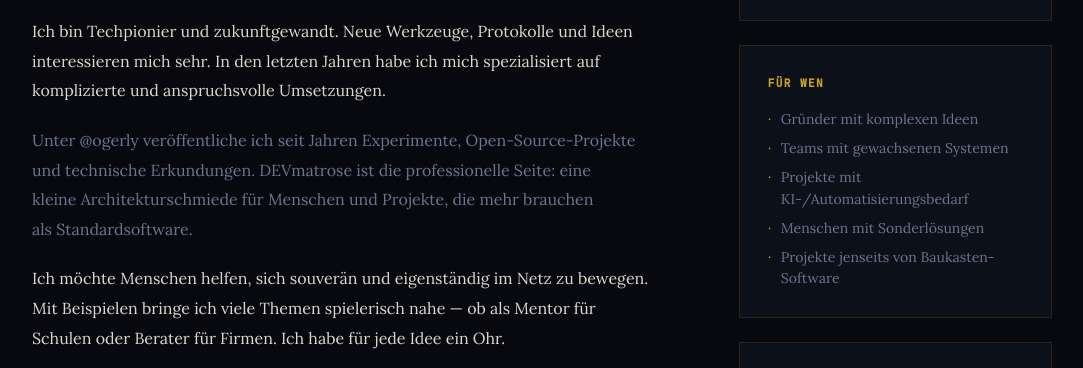
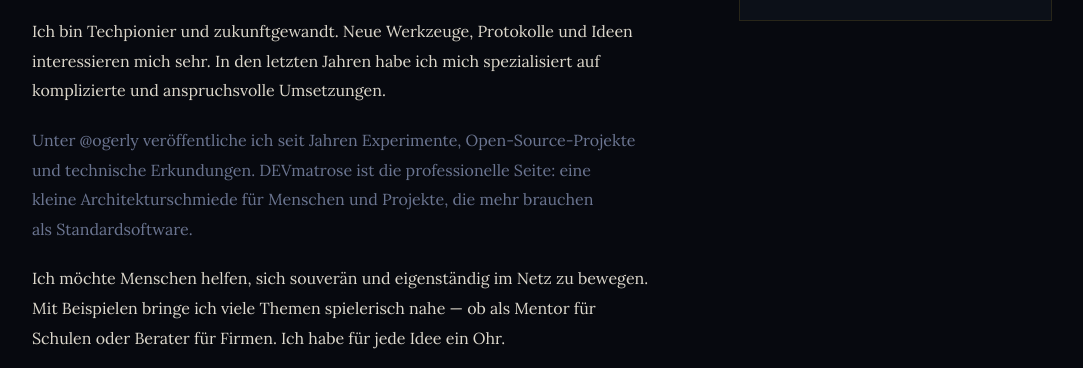
Before and after one commit to ogerly/alexander-friedland, a plain HTML site: page index.html in a window 1280 px wide. Shown: the part 5811-6179 px from the top of the page, without its empty margins (98-1181 px from the left). Drawn offline with nearby package versions, Linux system fonts and the light colour scheme.

```diff
--- a/index.html
+++ b/index.html
@@ -552,16 +552,7 @@
             <li>BigBlueButton / Videoinfrastruktur</li>
           </ul>
         </div>
-        <div class="aside-block reveal-delay-1">
-          <h4>Für wen</h4>
-          <ul>
-            <li>Gründer mit komplexen Ideen</li>
-            <li>Teams mit gewachsenen Systemen</li>
-            <li>Projekte mit KI-/Automatisierungsbedarf</li>
-            <li>Menschen mit Sonderlösungen</li>
-            <li>Projekte jenseits von Baukasten-Software</li>
-          </ul>
-        </div>
+      </div>
         <div class="aside-block reveal-delay-2">
           <h4>Auf Plattformen</h4>
           <ul>
```
